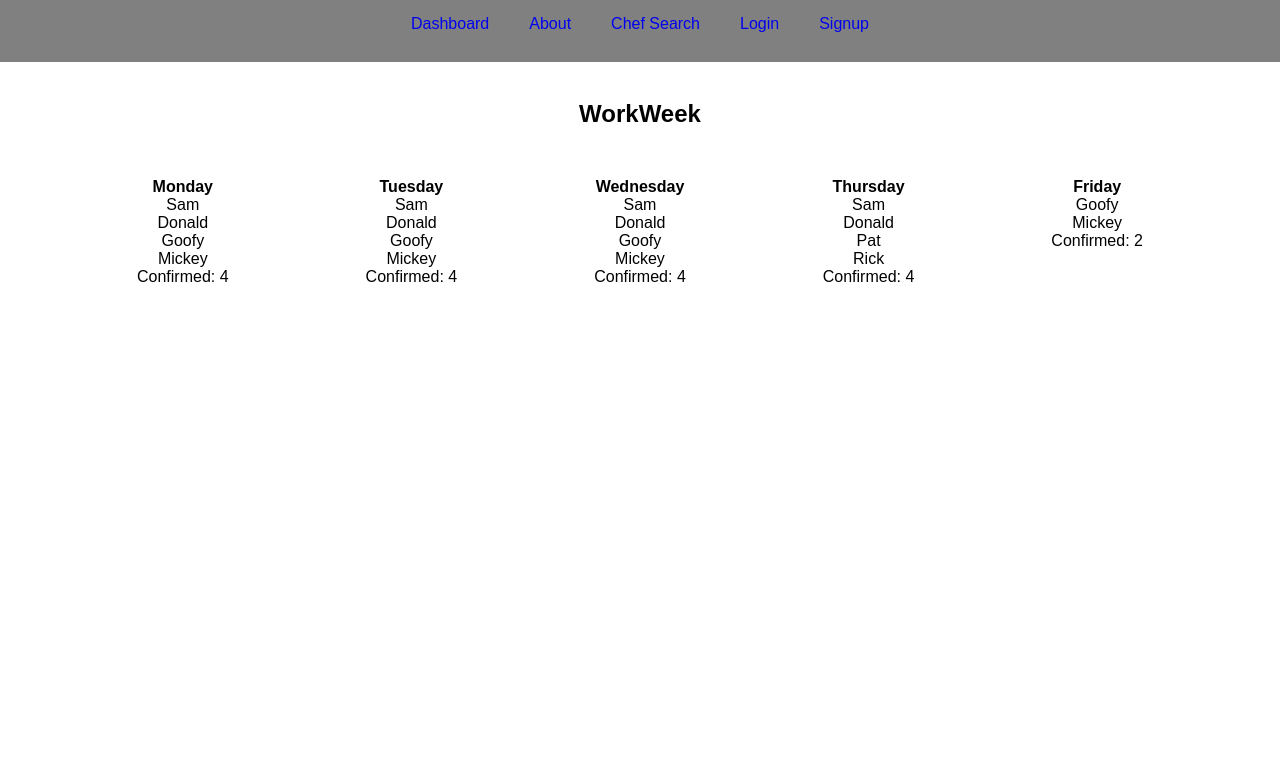
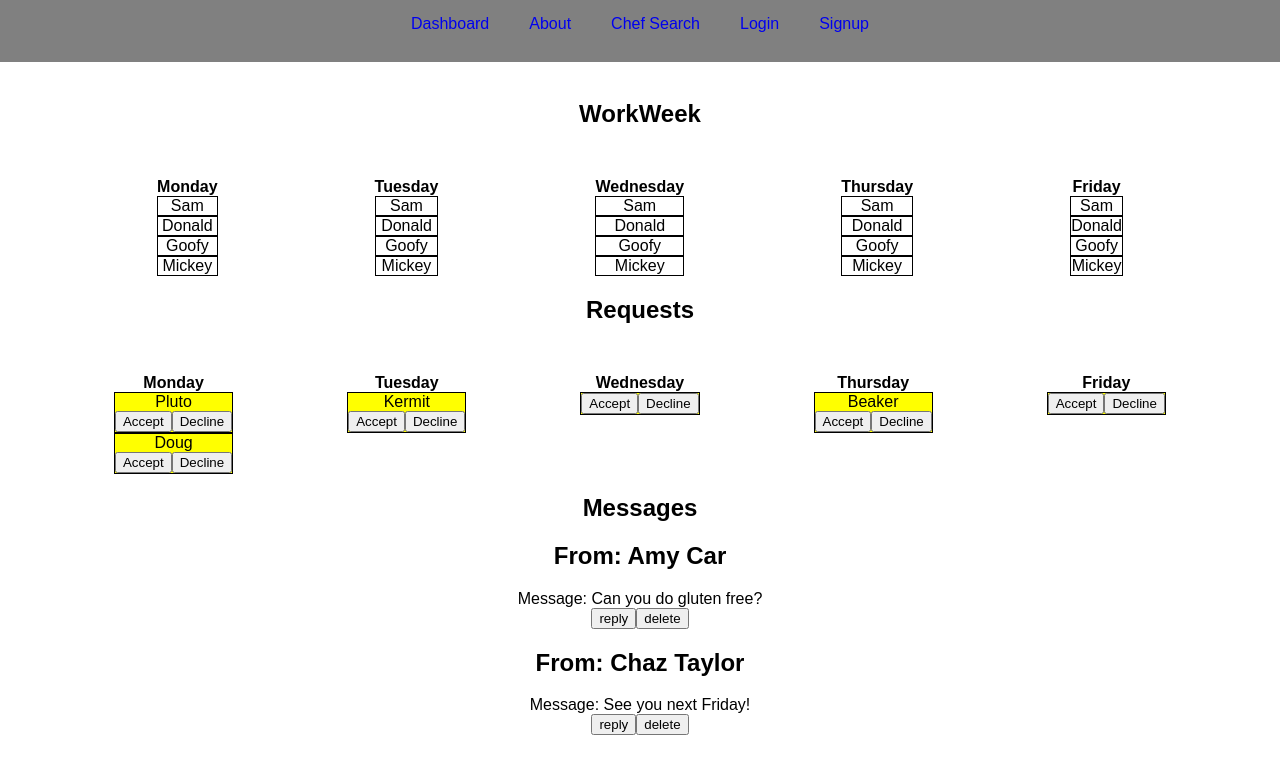
Before and after one commit to kmkaiulam/Lunchery, a React (Create React App) app: page /dashboard in a window 1280 px wide. Shown: the top 774 px of the page. Built offline with nearby package versions, Linux system fonts and the light colour scheme.

Commit message:
ChefDashboard skeleton completed

```diff
--- a/src/pages/ChefDashboard.js
+++ b/src/pages/ChefDashboard.js
@@ -1,18 +1,43 @@
 import React from 'react';
 import './ChefDashboard.css';
 import ChefWorkWeek from './chefDashboard/ChefWorkWeek';
-
+import ChefMessages from './chefDashboard/ChefMessages';
+import ChefRequests from './chefDashboard/ChefRequests';
 export default function ChefDashboard(props) {
-    let dailyRequests= {
-        monday: ['Sam', 'Donald', 'Goofy', 'Mickey'],
-        tuesday: ['Sam', 'Donald', 'Goofy', 'Mickey'],
-        wednesday: ['Sam', 'Donald', 'Goofy', 'Mickey'],
-        thursday: ['Sam', 'Donald', 'Pat', 'Rick'],
-        friday: ['Goofy', 'Mickey']
+    let workWeek= {
+        monday: {
+            confirmed: ['Sam', 'Donald', 'Goofy', 'Mickey'],
+            request: ['Pluto', 'Doug'],
+        },
+        tuesday: {
+            confirmed: ['Sam', 'Donald', 'Goofy', 'Mickey'],
+            request: ['Kermit'],
+        },
+        wednesday:{
+            confirmed: ['Sam', 'Donald', 'Goofy', 'Mickey'],
+            request: [''],
+        },
+        thursday: {
+            confirmed: ['Sam', 'Donald', 'Goofy', 'Mickey'],
+            request: ['Beaker'],
+        },
+        friday: {
+            confirmed: ['Sam', 'Donald', 'Goofy', 'Mickey'],
+            request: [''],
+        },
       }
+      const chefMessages = [
+        {from: 'Amy Car',
+        text: 'Can you do gluten free?',
+        },
+        {from:'Chaz Taylor',
+        text: 'See you next Friday!'}
+    ]
       return(
     <div className='chefDashboard'>
-        <ChefWorkWeek dailyRequests={dailyRequests}/>
+        <ChefWorkWeek workWeek={workWeek}/>
+        <ChefRequests workWeek ={workWeek}/>
+        <ChefMessages chefMessages={chefMessages}/>
     </div>
     )
 }
--- a/src/pages/Login.js
+++ b/src/pages/Login.js
@@ -8,13 +8,13 @@ export default function Login(props) {
             <form id = 'js-login-form'>
                 <h1>Log in</h1>
                 <div >
-                    <label  for='inputUsername'>Username</label>
-                    <input aria-label = 'username' name = 'username' type='username' id='inputUsername' placeholder='Username' required autofocus/>
+                    <label  htmlFor='inputUsername'>Username</label>
+                    <input aria-label = 'username' name = 'username' type='username' id='inputUsername' placeholder='Username' required autoFocus/>
                 </div>
                 <div>
-                    <input type="text" autocomplete="username" hidden/>
-                    <label for='inputPassword'>Password</label>
-                    <input autocomplete= 'current-password'  aria-label='password' name = 'password' type='password' id='inputPassword'  placeholder='Password' required/>
+                    <input type="text" autoComplete="username" hidden/>
+                    <label htmlFor='inputPassword'>Password</label>
+                    <input autoComplete= 'current-password'  aria-label='password' name = 'password' type='password' id='inputPassword'  placeholder='Password' required/>
                 </div>
                 <button type='submit'>Log in</button>
                 <p>&copy; 2018</p>
--- /dev/null
+++ b/src/pages/chefDashboard/ChefMessages.js
@@ -0,0 +1,21 @@
+import React from 'react';
+
+import './ChefMessages.css';
+
+export default function ChefMessages(props) {
+    let chefMessages = props.chefMessages.map((chefMessage, index) =>
+    <div key={index}>
+        <h2>From: {chefMessage.from}</h2>
+        <div>Message: {chefMessage.text}</div>
+        <div><button>reply</button><button>delete</button></div>
+    </div>
+    );
+    return  (
+    <div className='chefMessages'>
+        <h2>Messages</h2>
+        <section className='chefMessage'>
+         {chefMessages}
+        </section>
+    </div>
+    )
+}
--- /dev/null
+++ b/src/pages/chefDashboard/ChefRequests.css
@@ -0,0 +1,9 @@
+.chefRequests{
+    display:flex;
+    justify-content:space-evenly;
+    margin-top: 50px;
+}
+.request{
+    border:black solid 1px;
+    background-color:yellow;
+}
--- /dev/null
+++ b/src/pages/chefDashboard/ChefRequests.js
@@ -0,0 +1,103 @@
+import React from 'react';
+
+import './ChefRequests.css';
+
+export default function ChefRequests(props) {
+    let requestMonday= props.workWeek.monday.request.map((request, index) =>
+    <div key={index} className='request'>
+        <div>{request}
+            <div>
+                <button>Accept </button>
+                <button>Decline</button>
+            </div>
+        </div>
+    </div>
+    )
+    let requestTuesday= props.workWeek.tuesday.request.map((request, index) =>
+    <div key={index} className='request'>
+        <div>{request}
+            <div>
+                <button>Accept </button>
+                <button>Decline</button>
+            </div>
+        </div>
+    </div>
+    )
+    let requestWednesday= props.workWeek.wednesday.request.map((request, index) =>
+    <div key={index} className='request'>
+        <div>{request}
+            <div>
+                <button>Accept </button>
+                <button>Decline</button>
+            </div>
+        </div>
+    </div>
+    )
+    let requestThursday= props.workWeek.thursday.request.map((request, index) =>
+    <div key={index} className='request'>
+        <div>{request}
+            <div>
+                <button>Accept </button>
+                <button>Decline</button>
+            </div>
+        </div>
+    </div>
+    )
+    let requestFriday= props.workWeek.friday.request.map((request, index) =>
+    <div key={index} className='request'>
+        <div>{request}
+            <div>
+                <button>Accept </button>
+                <button>Decline</button>
+            </div>
+        </div>
+    </div>
+    )
+    return  (
+            <div><h2>Requests</h2>
+                <section className= 'chefRequests'>
+                    <div>
+                        <div>
+                            <strong>Monday</strong>
+                        </div>
+                        <div>
+                            {requestMonday}
+
+                        </div>
+                    </div>
+                    <div>
+                        <div>
+                            <strong>Tuesday</strong>
+                        </div>
+                        <div>
+                            {requestTuesday}
+                        </div>
+                    </div>
+                    <div>
+                        <div>
+                            <strong>Wednesday</strong>
+                        </div>
+                        <div>
+                            {requestWednesday}
+                        </div>
+                    </div>
+                    <div>
+                        <div>
+                            <strong>Thursday</strong>
+                        </div>
+                        <div>
+                            {requestThursday}
+                        </div>
+                    </div>
+                    <div>
+                        <div>
+                            <strong>Friday</strong>
+                        </div>
+                        <div>
+                            {requestFriday}
+                        </div>
+                    </div>
+                </section>
+            </div>
+            );
+        }
--- a/src/pages/chefDashboard/ChefWorkWeek.css
+++ b/src/pages/chefDashboard/ChefWorkWeek.css
@@ -6,3 +6,6 @@
 .chefWorkWeekTitle{
     margin-top:100px;
 }
+.confirmed{
+    border: black solid 1px;
+}
--- a/src/pages/chefDashboard/ChefWorkWeek.js
+++ b/src/pages/chefDashboard/ChefWorkWeek.js
@@ -3,24 +3,31 @@ import React from 'react';
 import './ChefWorkWeek.css';
 
 export default function ChefWorkWeek(props) {
-let chefMonday= props.dailyRequests.monday.map(request =>
-    <div>{request}</div>
+let confirmedMonday= props.workWeek.monday.confirmed.map((guest, index) =>
+    <div key={index} className='confirmed'>
+      <div>{guest}</div>
+    </div>
 )
-let chefTuesday= props.dailyRequests.tuesday.map(request =>
-    <div>{request}</div>
+let confirmedTuesday= props.workWeek.tuesday.confirmed.map((guest, index) =>
+    <div key={index} className='confirmed'>
+      <div>{guest}</div>
+    </div>
 )
-let chefWednesday= props.dailyRequests.wednesday.map(request =>
-    <div>{request}</div>
+let confirmedWednesday= props.workWeek.wednesday.confirmed.map((guest, index) =>
+    <div key={index} className='confirmed'>
+      <div>{guest}</div>
+    </div>
 )
-let chefThursday= props.dailyRequests.thursday.map(request =>
-    <div>{request}</div>
+let confirmedThursday= props.workWeek.thursday.confirmed.map((guest, index) =>
+    <div key={index} className='confirmed'>
+      <div>{guest}</div>
+    </div>
 )
-let chefFriday= props.dailyRequests.friday.map(request =>
-    <div>{request}</div>
+let confirmedFriday= props.workWeek.friday.confirmed.map((guest, index) =>
+    <div key={index} className='confirmed'>
+      <div>{guest}</div>
+    </div>
 )
-
-
-console.log(chefMonday);
     return  (
     <div className='chefWorkWeekTitle'><h2>WorkWeek</h2>
         <section className= 'chefWorkWeek'>
@@ -29,10 +36,7 @@ console.log(chefMonday);
                     <strong>Monday</strong>
                 </div>
                 <div>
-                    {chefMonday}
-                </div>
-                <div>
-                Confirmed: {chefMonday.length}
+                    {confirmedMonday}
                 </div>
             </div>
             <div>
@@ -40,10 +44,7 @@ console.log(chefMonday);
                     <strong>Tuesday</strong>
                 </div>
                 <div>
-                    {chefTuesday}
-                </div>
-                <div>
-                Confirmed: {chefTuesday.length}
+                    {confirmedTuesday}
                 </div>
             </div>
             <div>
@@ -51,10 +52,7 @@ console.log(chefMonday);
                     <strong>Wednesday</strong>
                 </div>
                 <div>
-                    {chefWednesday}
-                </div>
-                <div>
-                Confirmed: {chefWednesday.length}
+                    {confirmedWednesday}
                 </div>
             </div>
             <div>
@@ -62,10 +60,7 @@ console.log(chefMonday);
                     <strong>Thursday</strong>
                 </div>
                 <div>
-                    {chefThursday}
-                </div>
-                <div>
-                Confirmed: {chefThursday.length}
+                    {confirmedThursday}
                 </div>
             </div>
             <div>
@@ -73,10 +68,7 @@ console.log(chefMonday);
                     <strong>Friday</strong>
                 </div>
                 <div>
-                    {chefFriday}
-                </div>
-                <div>
-                    Confirmed: {chefFriday.length}
+                    {confirmedFriday}
                 </div>
             </div>
         </section>
```
Also changed, not shown: src/pages/Signup.js (+7 -7 lines), src/components/ChefRequests.js (deleted), src/pages/Profile.js (added), src/pages/chefDashboard/ChefMessages.css (added).
